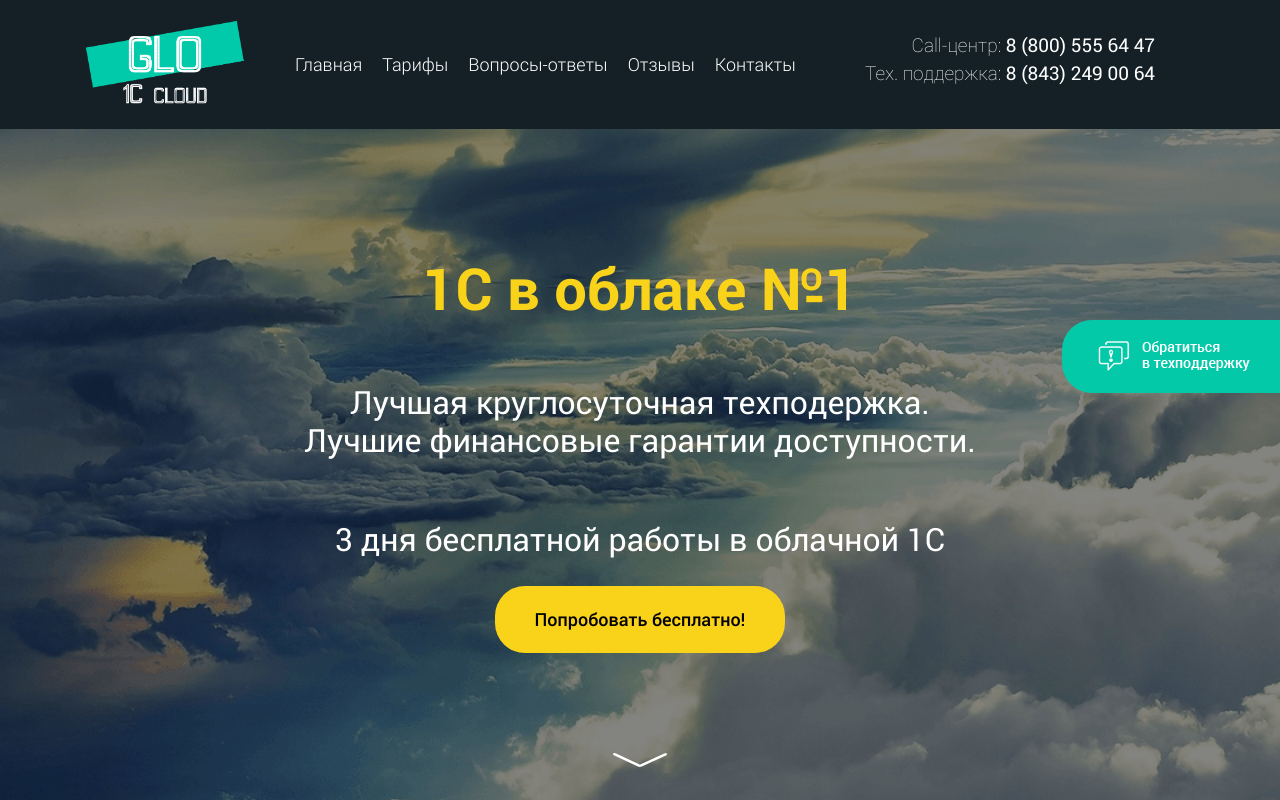
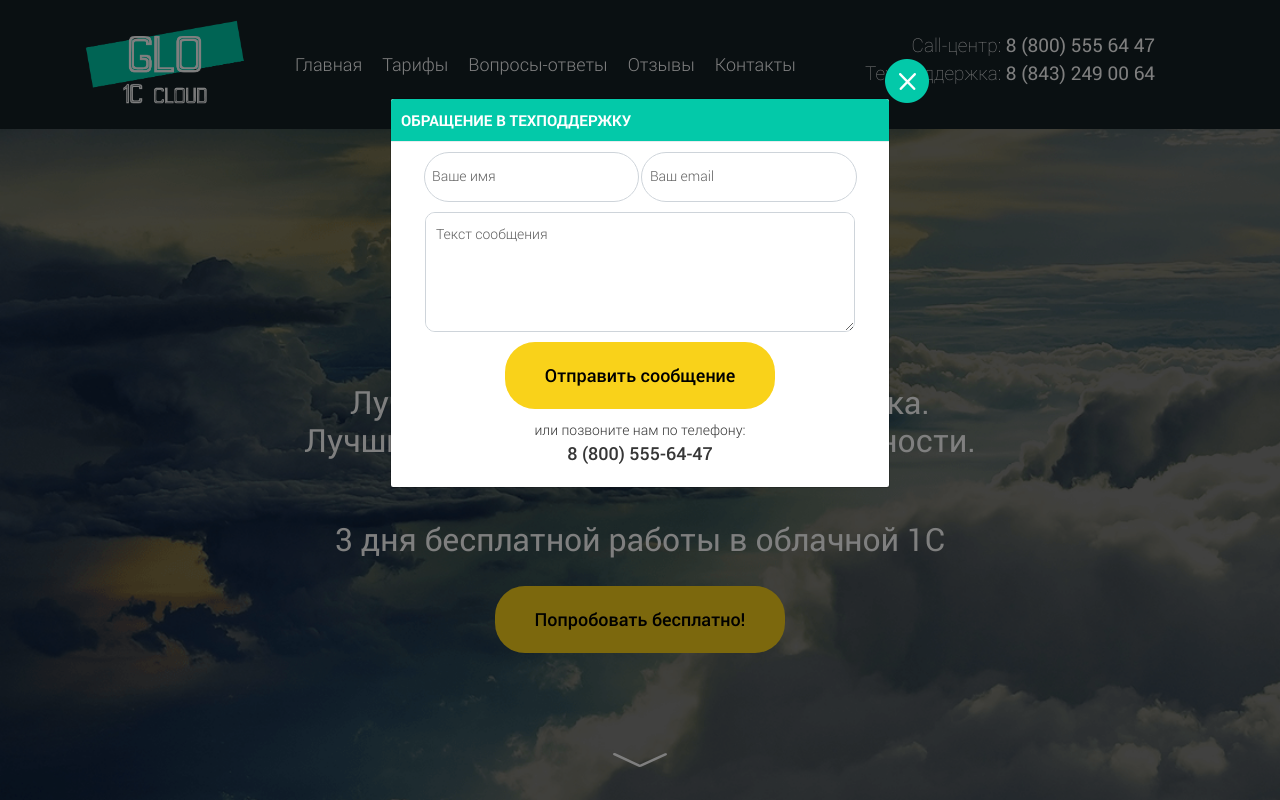
Before and after one commit to mikhail-mfib/academy_project, a plain HTML site: page index.html in a window 1280 px wide. Both pictures are taken after a click on the button 1171 px from the left and 356 px from the top of the page. Shown: the top 800 px of the page. Drawn offline with Linux system fonts and the light colour scheme.

Commit message:
1-3 и 5 задания

```diff
--- a/css/style.css
+++ b/css/style.css
@@ -92,6 +92,7 @@
 
 body {
     position: relative;
+    overflow: hidden;
 }
 
 button,
@@ -248,7 +249,6 @@
 }
 
 .two.two-mini {
-    display: none;
     position: fixed;
     top: 0;
     left: 0;
@@ -1207,6 +1207,21 @@
     height: 80%
 }
 
+.modal_support, .modal_offer {
+    position: fixed;
+    left: 0;
+    top: 0;
+    bottom: 0;
+    width: 100%;
+    height: 100%;
+    z-index: 10;
+    background-color: rgba(0,0,0,.5);
+}
+
+.modal-dialog {
+    top: 10%;
+}
+
 .support-header {
     text-transform: uppercase;
     font-family: Roboto_bold;
--- a/index.html
+++ b/index.html
@@ -32,7 +32,7 @@
             </div>
         </div>
     </div>
-    <div class="two two-mini">
+    <div class="two two-mini d-none">
         <div class="container">
             <div class="row two-menu">
                 <div class="col-md-1 col-sm-2">
--- a/script/script.js
+++ b/script/script.js
@@ -1,6 +1,6 @@
 'use strict';
 
-window.addEventListener('DOMContentLoaded', (evt) => {
+window.addEventListener('DOMContentLoaded', () => {
     //слайдер экранов
     const slider = () => {
         //поиск всех постраничных ссылок и секций, которые будут в кач-ве слайдов
@@ -28,7 +28,7 @@
             return targetID;
         };
 
-        //функция для плавной анимации прокрутки
+        //функция для анимации плавной прокрутки
         const scroll = (target) => {
             if(!target) {return;}
 
@@ -39,8 +39,6 @@
             let start = null,
                 progress,
                 step;
-
-            changeActiveSection(targetSection);
 
             const scrollStep = (time) => {
                 if (start === null) {start = time;}
@@ -57,6 +55,7 @@
             };
 
             requestAnimationFrame(scrollStep);
+            changeActiveSection(targetSection);
         };
 
         pageLinks.forEach(function(link) {
@@ -70,9 +69,49 @@
 
         window.addEventListener('wheel', (evt) => {
             evt.preventDefault();
+
             scroll(defineSectionToScroll(evt));
         }, {passive: false});
     };
 
     slider();
+
+    //отображение/скрытие мини меню
+    const toggleMiniMenu = () => {
+        const target = document.getElementById('main'),
+              miniMenu = target.querySelector('.two-mini'),
+              observerConfig = {attributes: true};
+
+        const observer = new MutationObserver(() => {
+            miniMenu.classList.toggle('d-none');
+        });
+
+        observer.observe(target, observerConfig);
+    };
+
+    toggleMiniMenu();
+
+    //popup support
+    const popupSupport = () => {
+        const supportBtn = document.querySelector('.main-support'),
+              modalSupport = document.querySelector('.modal_support');
+
+        const handlerClass = (target, className) => {
+                target.classList.toggle(className);
+              };
+
+        supportBtn.addEventListener('click', () => {
+            handlerClass(modalSupport, 'd-none');
+            handlerClass(supportBtn, 'd-none');
+        });
+
+        modalSupport.addEventListener('click', (evt) => {
+            if(!evt.target.closest('.modal-dialog') || evt.target.matches(`img[aria-label='Close']`)) {
+                handlerClass(modalSupport, 'd-none');
+                handlerClass(supportBtn, 'd-none');
+            }
+        });
+    };
+
+    popupSupport();
 });
```
